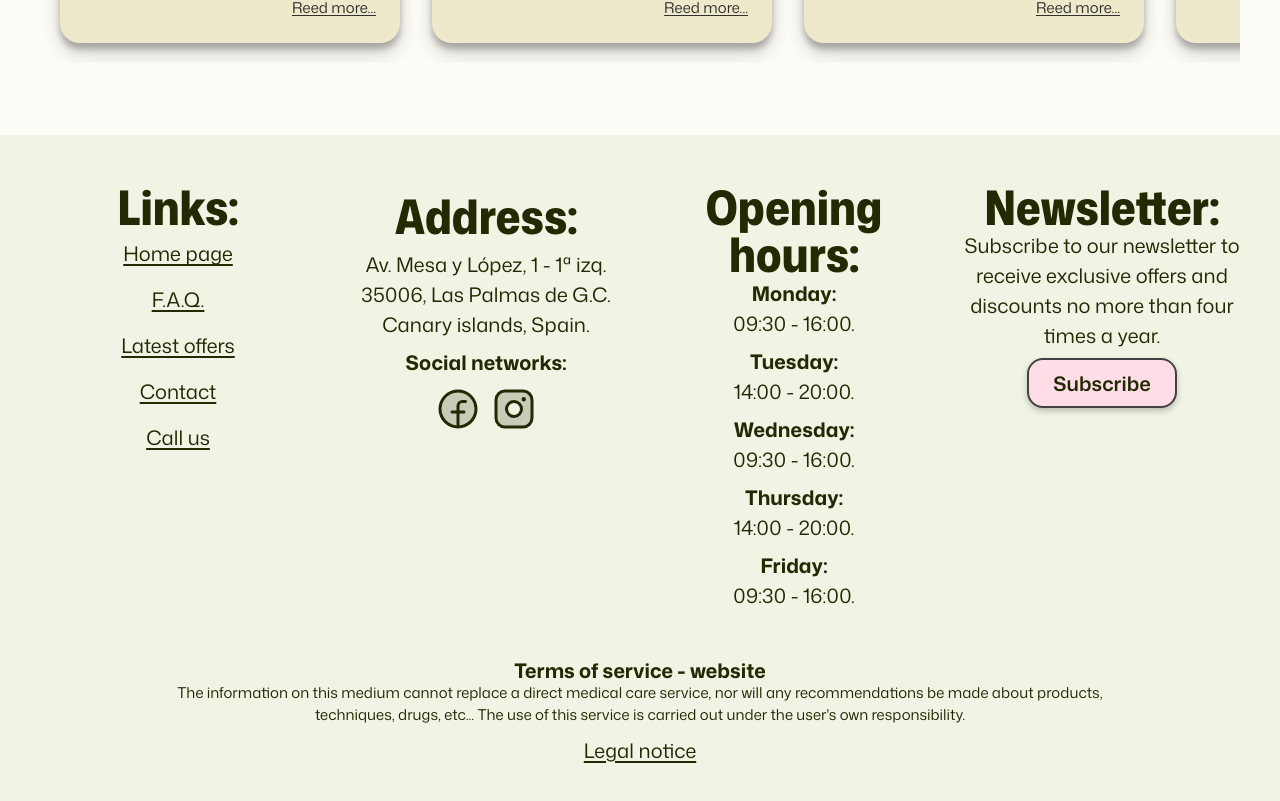
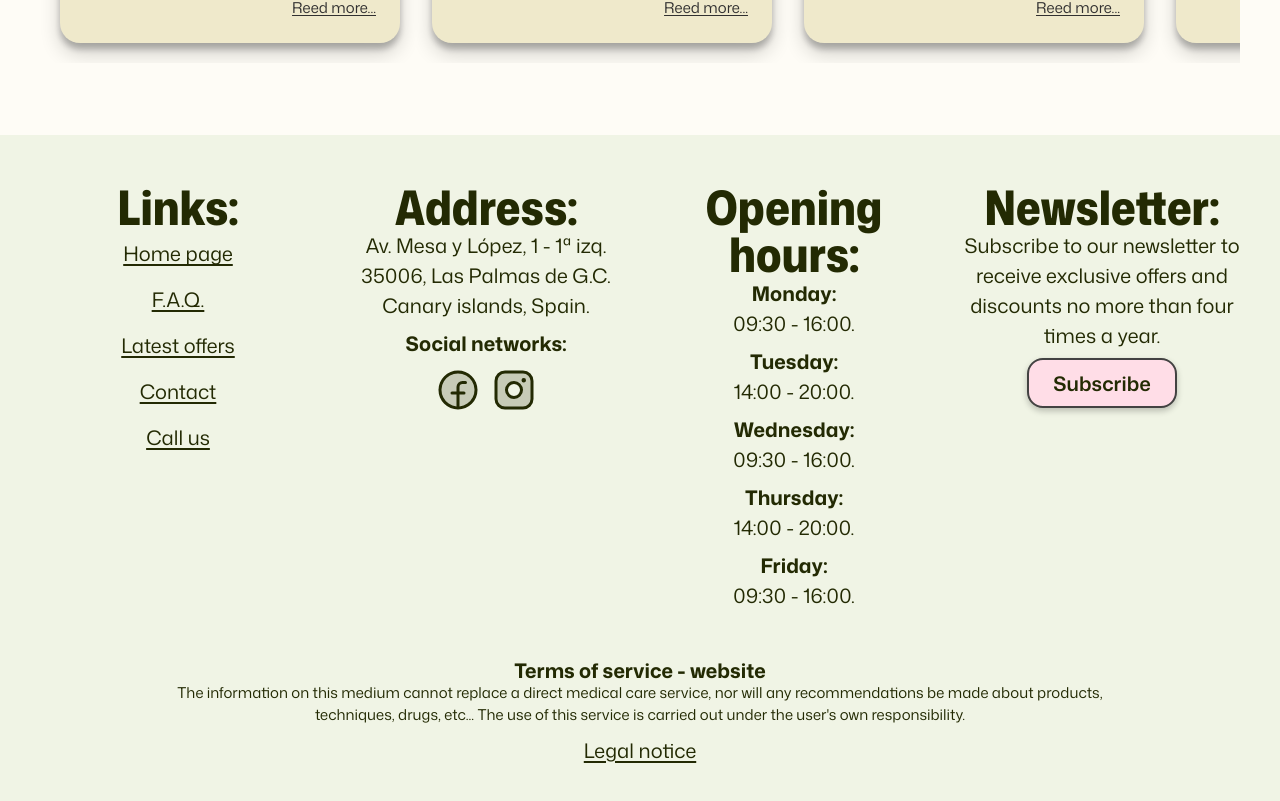
Before and after one commit to drkedrkedjon/blancodent-2025, a Next.js app: page /en in a window 1280 px wide. Shown: the part 5962-6763 px from the top of the page. Built offline with nearby package versions, Linux system fonts and the light colour scheme.

Commit message:
JSX and HTML and CSS prototyping for article pages - next steps - still prototyping

```diff
--- a/src/components/Footer/Footer.module.css
+++ b/src/components/Footer/Footer.module.css
@@ -47,12 +47,12 @@
   height: var(--space-900);
 }
 
-.addressTitle {
+/* .addressTitle {
   font-size: var(--fs-700);
   font-weight: var(--f-wei-800);
   font-stretch: var(--f-str-90);
-  line-height: var(--lh-400);
-}
+  line-height: var(--lh-100);
+} */
 
 .notaLegalContainer p {
   font-size: var(--fs-300);
--- a/src/components/Footer/Footer.tsx
+++ b/src/components/Footer/Footer.tsx
@@ -42,8 +42,9 @@ export default function Footer() {
               </li>
             </ul>
           </nav>
+          <div>
+            <h2>{t("address.title")}</h2>
             <address>
-            <p className={styles.addressTitle}>{t("address.title")}</p>
               <p>
                 {t("address.street")}
                 <br />
@@ -91,33 +92,39 @@ export default function Footer() {
               </ul>
             </address>
           </div>
+        </div>
         <div className={styles.boxTwo}>
           <div>
             <h2>{t("timetable.title")}</h2>
             <p>
               <strong>{t("timetable.days.monday")}</strong>
               <br />
-              09:30 - 16:00.
+              <time dateTime="09:30">09:30</time> -{" "}
+              <time dateTime="16:00">16:00</time>.
             </p>
             <p>
               <strong>{t("timetable.days.tuesday")}</strong>
               <br />
-              14:00 - 20:00.
+              <time dateTime="14:00">14:00</time> -{" "}
+              <time dateTime="20:00">20:00</time>.
             </p>
             <p>
               <strong>{t("timetable.days.wednesday")}</strong>
               <br />
-              09:30 - 16:00.
+              <time dateTime="09:30">09:30</time> -{" "}
+              <time dateTime="16:00">16:00</time>.
             </p>
             <p>
               <strong>{t("timetable.days.thursday")}</strong>
               <br />
-              14:00 - 20:00.
+              <time dateTime="14:00">14:00</time> -{" "}
+              <time dateTime="20:00">20:00</time>.
             </p>
             <p>
               <strong>{t("timetable.days.friday")}</strong>
               <br />
-              09:30 - 16:00.
+              <time dateTime="09:30">09:30</time> -{" "}
+              <time dateTime="16:00">16:00</time>.
             </p>
           </div>
           <div>
```
Lines whose indentation alone changed are shown as unchanged.
